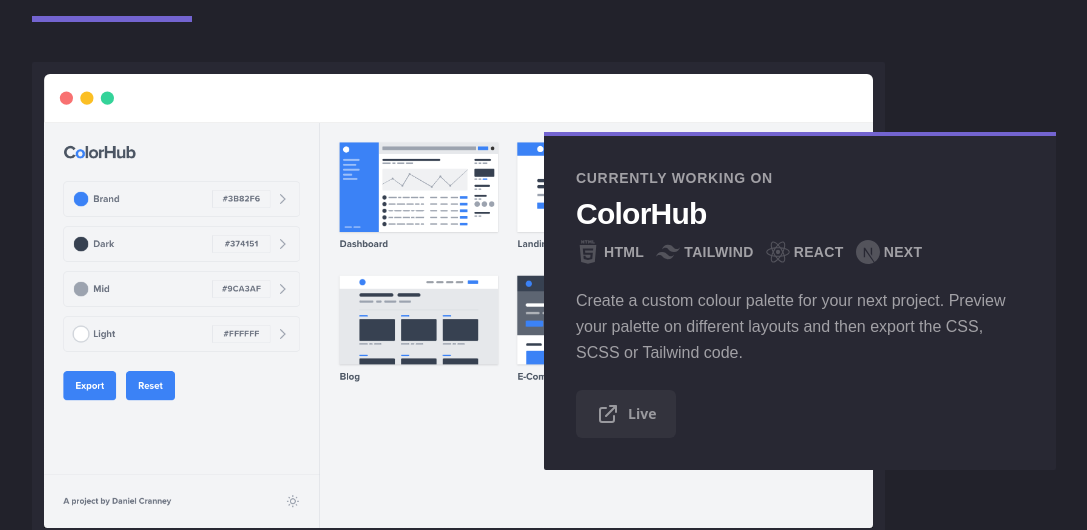
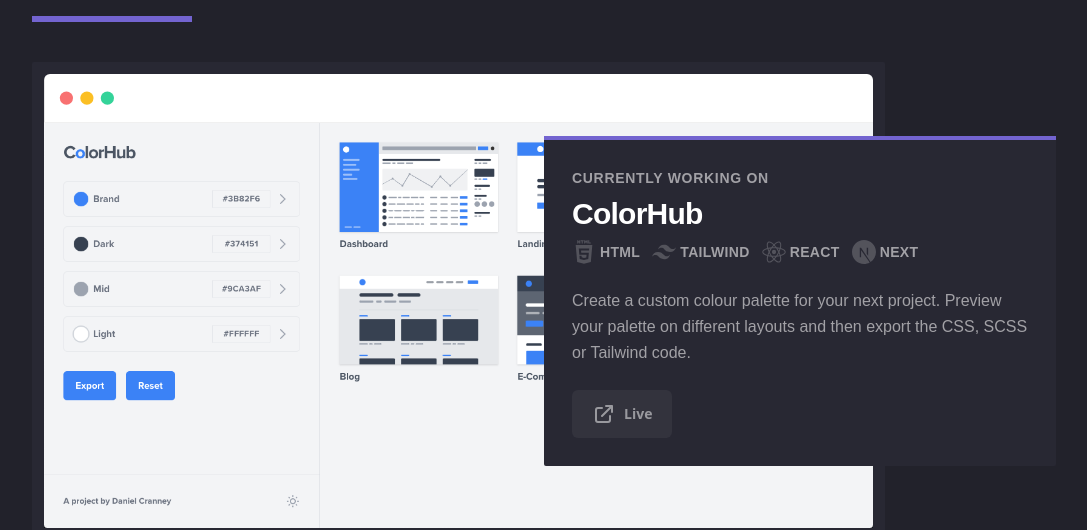
Before and after one commit to danielcranney/portfolio, a Next.js app: page / in a window 1280 px wide. Shown: the part 2700-3230 px from the top of the page, without its empty margins (96-1183 px from the left). Built offline with nearby package versions, Linux system fonts and the light colour scheme; a web font is replaced by a local one.

Commit message:
Padding update

```diff
--- a/components/FeaturedProjectCard.js
+++ b/components/FeaturedProjectCard.js
@@ -37,7 +37,7 @@
 
       {/* Project info */}
       <div
-        className={`relative w-full p-4 lg:p-8 border-t-4 rounded-tl-none rounded-tr-none lg:transform lg:-translate-y-1/2 lg:w-1/2 lg:${float} lg:absolute lg:-translate-x-0 lg:top-1/2 bg-mid rounded-bl-sm rounded-br-sm border-brand`}
+        className={`relative w-full p-7 border-t-4 rounded-tl-none rounded-tr-none lg:transform lg:-translate-y-1/2 lg:w-1/2 lg:${float} lg:absolute lg:-translate-x-0 lg:top-1/2 bg-mid rounded-bl-sm rounded-br-sm border-brand`}
       >
         <p className="mb-2 tracking-wider small-text">{status}</p>
         <h3>{title}</h3>
```
